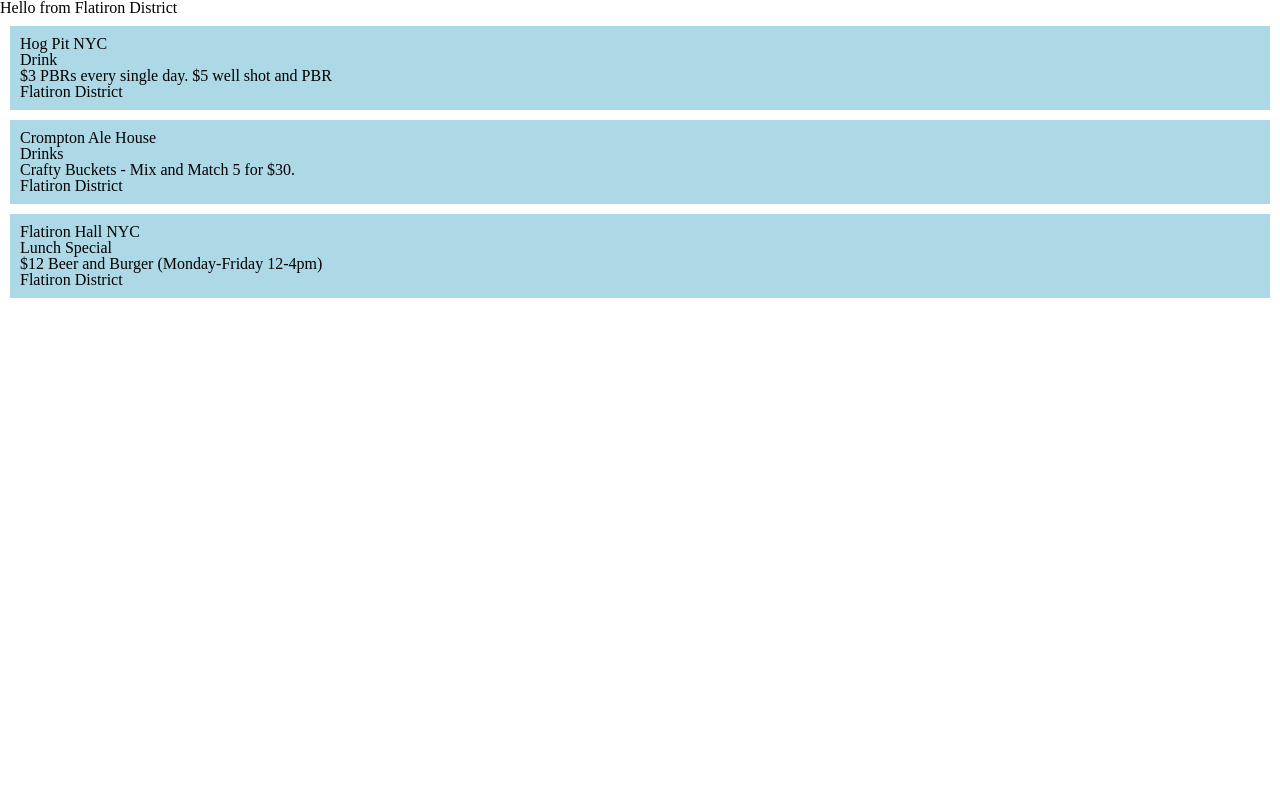
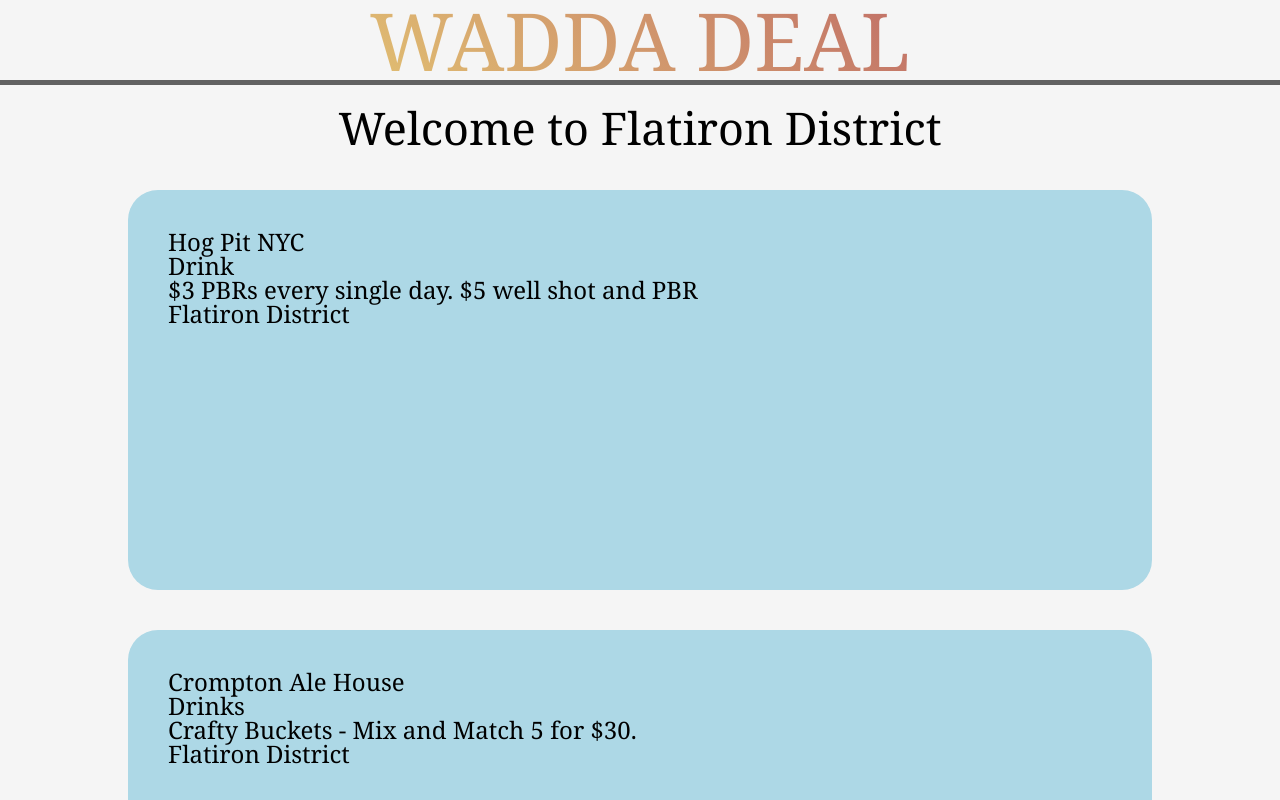
Before and after one commit to dprevoznik/wadda-deal, a Next.js app: page /neighborhood/flatiron in a window 1280 px wide. Shown: the top 800 px of the page. Built offline with nearby package versions, Linux system fonts and the light colour scheme.

Commit message:
Added dynamic routing for neighborhood pages.

```diff
--- a/components/data.js
+++ b/components/data.js
@@ -11,6 +11,7 @@
     likes: 45,
     category: "Drink",
     neighborhood: "Murray Hill",
+    neighborhood_param: "murray-hill",
     promotion: false,
   },
   {
@@ -25,6 +26,7 @@
     likes: 90,
     category: "Bottomless",
     neighborhood: "Murray Hill",
+    neighborhood_param: "murray-hill",
     promotion: true,
   },
   {
@@ -39,6 +41,7 @@
     likes: 32,
     category: "Happy Hour",
     neighborhood: "Murray Hill",
+    neighborhood_param: "murray-hill",
     promotion: false,
   },
   {
@@ -53,6 +56,7 @@
     likes: 80,
     category: "Drink",
     neighborhood: "Flatiron District",
+    neighborhood_param: "flatiron",
     promotion: false,
   },
   {
@@ -67,6 +71,7 @@
     likes: 90,
     category: "Drinks",
     neighborhood: "Flatiron District",
+    neighborhood_param: "flatiron",
     promotion: false,
   },
   {
@@ -81,6 +86,7 @@
     likes: 232,
     category: "Lunch Special",
     neighborhood: "Flatiron District",
+    neighborhood_param: "flatiron",
     promotion: true,
   },
 ];
--- /dev/null
+++ b/components/layout.jsx
@@ -0,0 +1,18 @@
+import Link from "next/link";
+export default function Layout({ children, home }) {
+  return (
+    <div className="layout">
+      <div className="layout-title">
+        <h1>Wadda Deal</h1>
+      </div>
+      {children}
+      {!home && (
+        <div>
+          <Link href="/">
+            <a>← Back to home</a>
+          </Link>
+        </div>
+      )}
+    </div>
+  );
+}
--- a/components/list.jsx
+++ b/components/list.jsx
@@ -1,9 +1,15 @@
 import ListItem from "./listItem";
 import data from "./data";
 
-export default function List({ neighborhood }) {
+export default function List({ neighborhood_param }) {
   let filtered = data
-    .filter((deal) => deal.neighborhood === neighborhood)
-    .map((item) => <ListItem item={item} />);
-  return <div>{filtered}</div>;
+    .filter((deal) => deal.neighborhood_param === neighborhood_param);
+  let mapped = filtered.map((item) => <ListItem item={item} />);
+  return (
+    <div>
+      {" "}
+      <h1 className="neighborhood-title">{`Welcome to ${filtered[0].neighborhood}`}</h1>
+      {mapped}
+    </div>
+  );
 }
--- /dev/null
+++ b/pages/neighborhood/[id].js
@@ -0,0 +1,38 @@
+import List from "../../components/list";
+import Layout from "../../components/layout";
+
+export default function NeighborhoodList({ neighborhood_param }) {
+  return (
+    <Layout>
+      <List neighborhood_param={neighborhood_param} />
+    </Layout>
+  );
+}
+
+export async function getStaticPaths() {
+  const paths = [
+    {
+      params: {
+        id: "flatiron",
+      },
+    },
+    {
+      params: {
+        id: "murray-hill",
+      },
+    },
+  ];
+  return {
+    paths,
+    fallback: false,
+  };
+}
+
+export async function getStaticProps({ params }) {
+  const neighborhood_param = params.id;
+  return {
+    props: {
+      neighborhood_param,
+    },
+  };
+}
--- a/pages/neighborhood/flatiron.js
+++ /dev/null
@@ -1,10 +0,0 @@
-import List from "../../components/list";
-
-export default function FlatironList() {
-  return (
-    <div>
-      <h1>Hello from Flatiron District</h1>
-      <List neighborhood={"Flatiron District"} />
-    </div>
-  );
-}
--- a/styles/globals.scss
+++ b/styles/globals.scss
@@ -3,19 +3,87 @@
    License: none (public domain)
 */
 
-html, body, div, span, applet, object, iframe,
-h1, h2, h3, h4, h5, h6, p, blockquote, pre,
-a, abbr, acronym, address, big, cite, code,
-del, dfn, em, img, ins, kbd, q, s, samp,
-small, strike, strong, sub, sup, tt, var,
-b, u, i, center,
-dl, dt, dd, ol, ul, li,
-fieldset, form, label, legend,
-table, caption, tbody, tfoot, thead, tr, th, td,
-article, aside, canvas, details, embed,
-figure, figcaption, footer, header, hgroup,
-menu, nav, output, ruby, section, summary,
-time, mark, audio, video {
+html,
+body,
+div,
+span,
+applet,
+object,
+iframe,
+h1,
+h2,
+h3,
+h4,
+h5,
+h6,
+p,
+blockquote,
+pre,
+a,
+abbr,
+acronym,
+address,
+big,
+cite,
+code,
+del,
+dfn,
+em,
+img,
+ins,
+kbd,
+q,
+s,
+samp,
+small,
+strike,
+strong,
+sub,
+sup,
+tt,
+var,
+b,
+u,
+i,
+center,
+dl,
+dt,
+dd,
+ol,
+ul,
+li,
+fieldset,
+form,
+label,
+legend,
+table,
+caption,
+tbody,
+tfoot,
+thead,
+tr,
+th,
+td,
+article,
+aside,
+canvas,
+details,
+embed,
+figure,
+figcaption,
+footer,
+header,
+hgroup,
+menu,
+nav,
+output,
+ruby,
+section,
+summary,
+time,
+mark,
+audio,
+video {
   margin: 0;
   padding: 0;
   border: 0;
@@ -24,22 +92,35 @@
   vertical-align: baseline;
 }
 /* HTML5 display-role reset for older browsers */
-article, aside, details, figcaption, figure,
-footer, header, hgroup, menu, nav, section {
+article,
+aside,
+details,
+figcaption,
+figure,
+footer,
+header,
+hgroup,
+menu,
+nav,
+section {
   display: block;
 }
 body {
   line-height: 1;
 }
-ol, ul {
+ol,
+ul {
   list-style: none;
 }
-blockquote, q {
+blockquote,
+q {
   quotes: none;
 }
-blockquote:before, blockquote:after,
-q:before, q:after {
-	content: '';
+blockquote:before,
+blockquote:after,
+q:before,
+q:after {
+  content: "";
   content: none;
 }
 table {
@@ -47,35 +128,70 @@
   border-spacing: 0;
 }
 
+/* *************** */
 /* RESET ENDS HERE */
+/* *************** */
 
 $primary-color: white;
 $bg: white;
 
-html, body {
+html,
+body {
   height: 100%;
   width: 100%;
+  background-color: whitesmoke;
 }
 
-.App {
-  display: flex;
-  flex-direction: column;
-  align-items: center;
-  h1 {
-    font-size: 60px;
-    margin: 10px;
+.layout-title {
+  font-size: 80px;
+  text-align: center;
+  background-image: linear-gradient(45deg, #f3ec78, #af4261);
+  background-repeat: repeat;
+  -webkit-background-clip: text;
+  -webkit-text-fill-color: transparent;
+  -moz-background-clip: text;
+  -moz-text-fill-color: transparent;
+  text-align: center;
+  text-transform: uppercase;
+  border-bottom: rgba(0, 0, 0, 0.6) 5px solid;
 }
+
+.layout {
+  font-family: Cambria, Cochin, Georgia, Times, "Times New Roman", serif;
   a {
-    font-size: 40px;
-    margin: 5px;
+    font-size: 35px;
+    margin: 2.5vh 2.5vw 2.5vh 2.5vw;
+    color: black;
+    text-decoration: none;
   }
   a:hover {
     color: blue;
   }
 }
 
+.home {
+  display: flex;
+  flex-direction: column;
+  margin-top: 5vh;
+  .button-link {
+    background-color: cornflowerblue;
+    margin: 5vh 5vw 5vh 5vw;
+    padding: 5vh;
+  }
+}
+
+.neighborhood-title {
+  text-align: center;
+  margin-top: 2.5vh;
+  font-size: 45px;
+}
+
 .list-item {
+  height: 40vh;
   background-color: lightblue;
-  margin: 10px;
-  padding: 10px;
+  font-size: x-large;
+  margin: 5vh 10vw 5vh 10vw;
+  padding: 5vh;
+  border-radius: 30px;
+  overflow-y: scroll;
 }
```
Also changed, not shown: pages/index.js (+8 -2 lines), pages/neighborhood/murray-hill.js (deleted, +0 -10 lines). Lines whose indentation alone changed are shown as unchanged.
